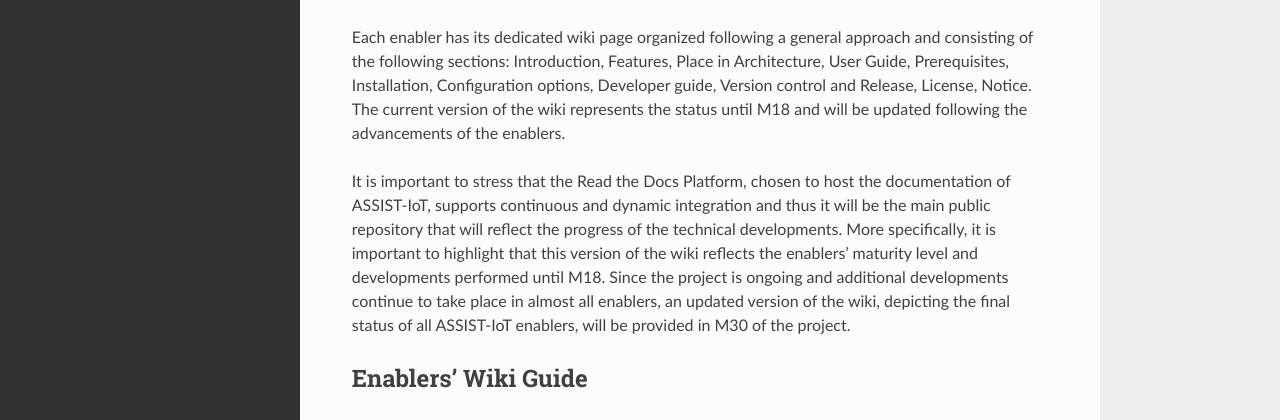
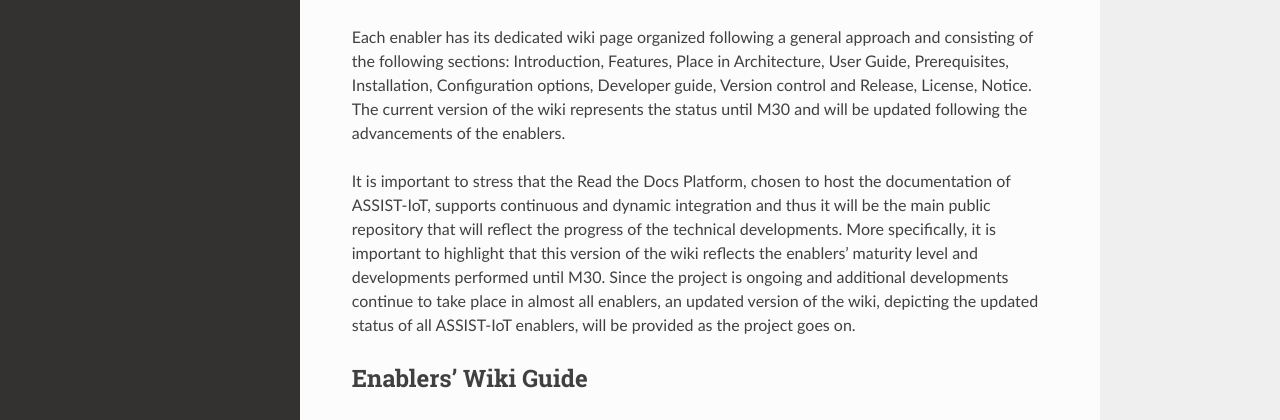
Before and after one commit to assist-iot/assist-iot-documentation, a Sphinx documentation site: the page built from docs/source/index.rst, in a window 1280 px wide and 900 px high. Shown: the part 398-818 px from the top of the window. Built offline with Sphinx 7.4.7 and the Read the Docs theme 2.0.0, drawn with Linux system fonts in a browser that asks for light colours; formulas are drawn with MathJax 3.

Commit message:
status update

```diff
--- a/docs/source/index.rst
+++ b/docs/source/index.rst
@@ -1,13 +1,26 @@
 Welcome to the ASSIST-IoT documentation!
 ========================================
 
-This ASSIST-IoT repository is used to document the main technical developments of the ASSIST-IoT Project, namely the enablers of the ASSIST-IoT architecture. This documentation will be used as a tool that will help technical personnel and third parties to integrate and use the capabilities of ASSIST-IoT technical outputs and solutions.
+This ASSIST-IoT repository is used to document the main technical developments of the ASSIST-IoT Project,
+namely the enablers of the ASSIST-IoT architecture. This documentation will be used as a tool that will help technical personnel
+and third parties to integrate and use the capabilities of ASSIST-IoT technical outputs and solutions.
 
-The ASSIST-IoT enablers provide functionalities that belong to different planes and verticals and hence, development and internals can be technologically very different among them. In addition, the development and readiness status differ among the enablers. To support that multidimensional approach this wiki is organized with respect to the overall ASSIST-IoT architecture, focusing on each enabler separately.
+The ASSIST-IoT enablers provide functionalities that belong to different planes and verticals and hence,
+development and internals can be technologically very different among them. In addition, the development and readiness status differ
+among the enablers. To support that multidimensional approach this wiki is organized with respect to the overall
+ASSIST-IoT architecture, focusing on each enabler separately.
 
-Each enabler has its dedicated wiki page organized following a general approach and consisting of the following sections: Introduction, Features, Place in Architecture, User Guide, Prerequisites, Installation, Configuration options, Developer guide, Version control and Release, License, Notice. The current version of the wiki represents the status until M18 and will be updated following the advancements of the enablers.
+Each enabler has its dedicated wiki page organized following a general approach and consisting of the following sections:
+Introduction, Features, Place in Architecture, User Guide, Prerequisites, Installation, Configuration options,
+Developer guide, Version control and Release, License, Notice.
+The current version of the wiki represents the status until M30 and will be updated following the advancements of the enablers.
 
-It is important to stress that the Read the Docs Platform, chosen to host the documentation of ASSIST-IoT, supports continuous and dynamic integration and thus it will be the main public repository that will reflect the progress of the technical developments. More specifically, it is important to highlight that this version of the wiki reflects the enablers' maturity level and developments performed until M18. Since the project is ongoing and additional developments continue to take place in almost all enablers, an updated version of the wiki, depicting the final status of all ASSIST-IoT enablers, will be provided in M30 of the project.
+It is important to stress that the Read the Docs Platform, chosen to host the documentation of ASSIST-IoT,
+supports continuous and dynamic integration and thus it will be the main public repository that will reflect the progress of the
+technical developments. More specifically, it is important to highlight that this version of the wiki reflects the enablers' maturity level
+and developments performed until M30. Since the project is ongoing and additional developments continue to take place
+in almost all enablers, an updated version of the wiki, depicting the updated status of all ASSIST-IoT enablers,
+will be provided as the project goes on.
 
 
 ####################
```
